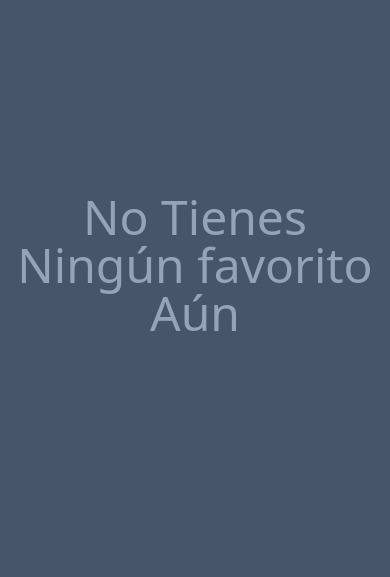
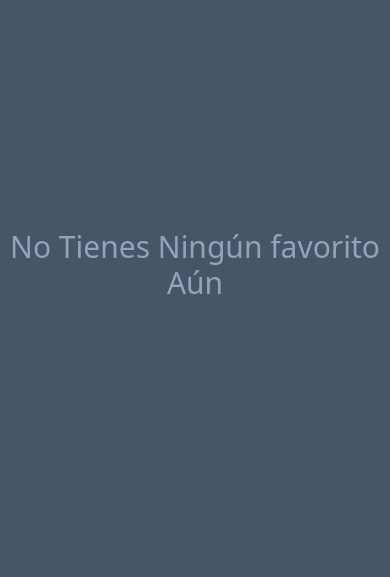
Before and after one commit to Nicolas2840f/Python, a Flask app: page /Favorito in a window 390 px wide. Shown: the part 237-814 px from the top of the page. Run offline with Flask 3, Linux system fonts and the light colour scheme; the visitor is signed in with stand-in values (Sample User, id 1); data that the repository does not hold is empty; style sheets or scripts are compiled from the project's sources.

Commit message:
Resposive and alerts

```diff
--- a/app/templates/favoritos/index.html
+++ b/app/templates/favoritos/index.html
@@ -169,7 +169,7 @@
         {% if not favoritos %}
 
         <div class="w-full h-screen flex items-center justify-center text-center">
-            <h1 class="text-slate-400 text-5xl ">No Tienes Ningún favorito Aún</h1>
+            <h1 class="text-slate-400 md:text-5xl text-3xl ">No Tienes Ningún favorito Aún</h1>
         </div>
         {% endif %}
     </div>
```
